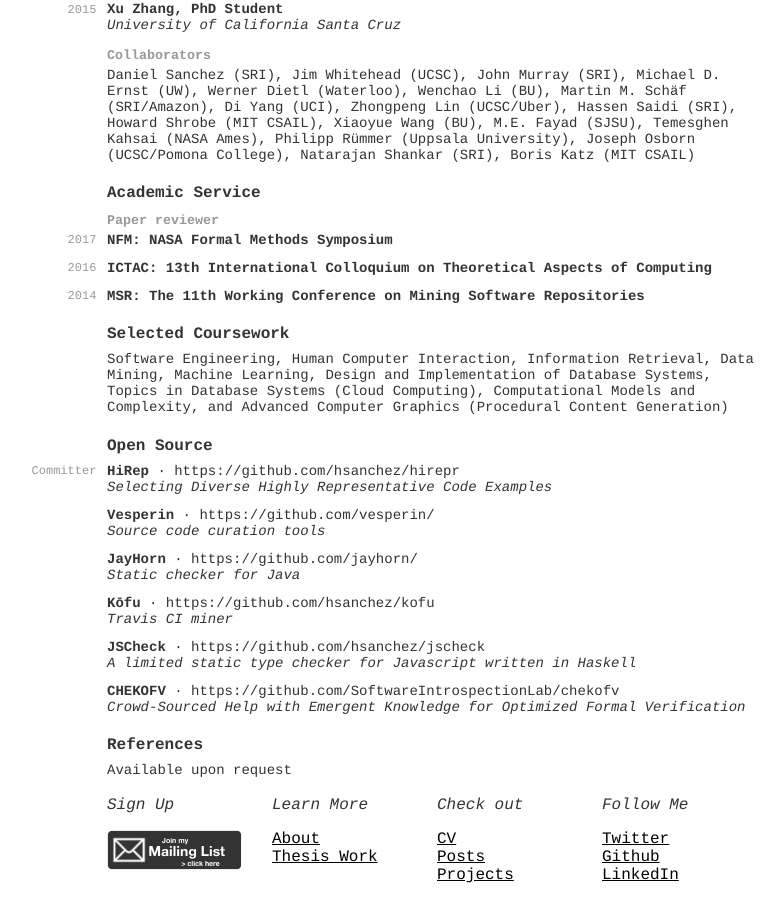
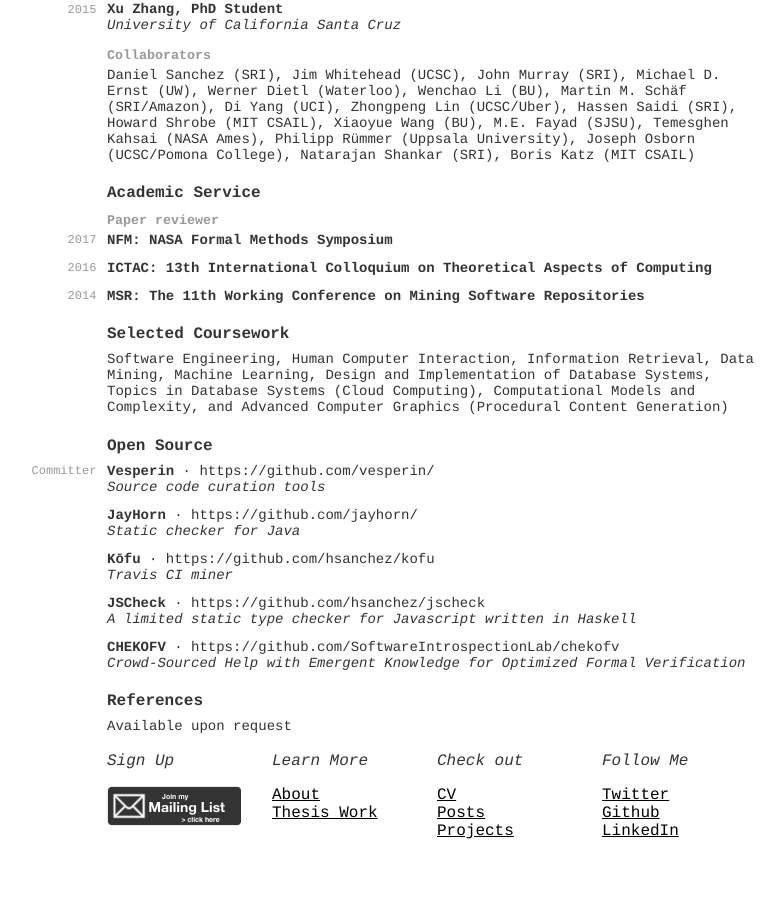
Before and after one commit to hsanchez/hsanchez.github.io, a Jekyll site: the page built from posts/notes/_posts/2017-02-01-cv.md, in a window 1280 px wide and 900 px high, scrolled down 4271 px. Shown: the whole window, without its empty margins (203-987 px from the left). Built offline with Jekyll 4.4.1, drawn with Linux system fonts in a browser that asks for light colours; after the commit the page ends 5127 px from its top, so only the background shows below that.

Commit message:
temp hiding bc u know who..

```diff
--- a/posts/notes/_posts/2017-02-01-cv.md
+++ b/posts/notes/_posts/2017-02-01-cv.md
@@ -635,10 +635,10 @@ title: Curriculum Vitae
 
     	<div class="entry">
         <div class="year">Committer</div>
-        <div class="item">
+        <!-- <div class="item">
           <span class="bold">HiRep</span> &middot; https://github.com/hsanchez/hirepr <br />
           <span class="emph">Selecting Diverse Highly Representative Code Examples</span>
-        </div>
+        </div>         -->
         <div class="item">
           <span class="bold">Vesperin</span> &middot; https://github.com/vesperin/ <br />
           <span class="emph">Source code curation tools</span>
```
